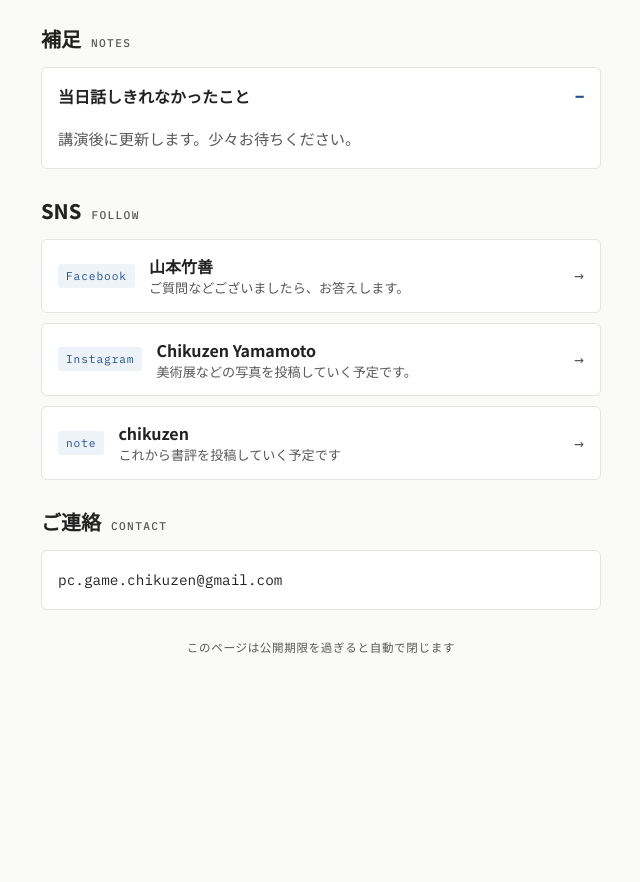
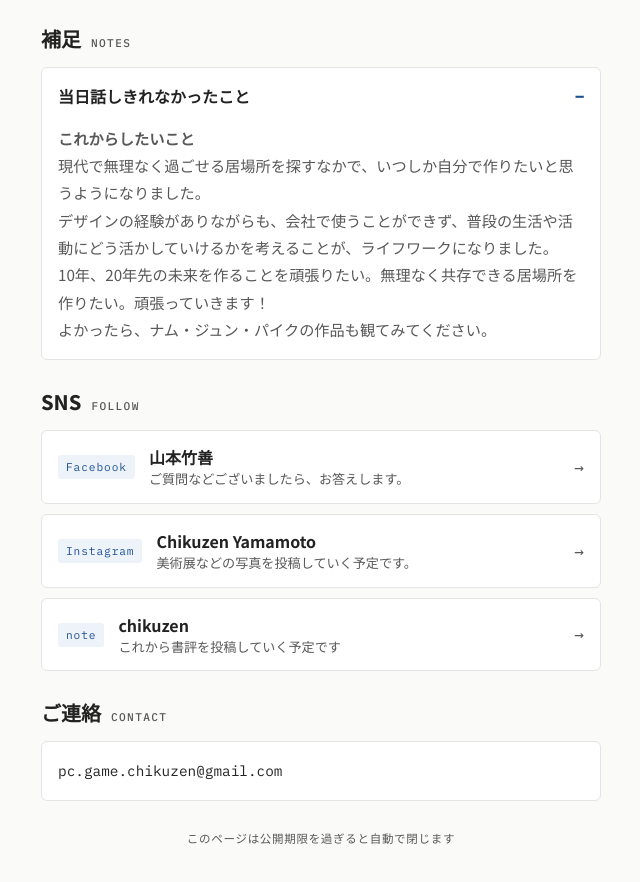
Before and after one commit to zen-chick/kouen-guide, a plain HTML site: page index.html in a window 1280 px wide. Shown: the part 1841-2723 px from the top of the page, without its empty margins (319-959 px from the left). Before the commit the page ends 2556 px from the top, so only its background shows below. Drawn offline with Linux system fonts and the light colour scheme.

Commit message:
Update notes section (#2)
Co-authored-by: zen-chick <261711201+zen-chick@users.noreply.github.com>
Co-authored-by: Copilot <223556219+Copilot@users.noreply.github.com>

```diff
--- a/index.html
+++ b/index.html
@@ -204,7 +204,13 @@ body.is-ended #ended { display: block; }
       <h2>補足 <small>Notes</small></h2>
       <details open>
         <summary>当日話しきれなかったこと</summary>
-        <div>講演後に更新します。少々お待ちください。</div>
+        <div>
+          <p><b>これからしたいこと</b></p>
+          <p>現代で無理なく過ごせる居場所を探すなかで、いつしか自分で作りたいと思うようになりました。</p>
+          <p>デザインの経験がありながらも、会社で使うことができず、普段の生活や活動にどう活かしていけるかを考えることが、ライフワークになりました。</p>
+          <p>10年、20年先の未来を作ることを頑張りたい。無理なく共存できる居場所を作りたい。頑張っていきます！</p>
+          <p>よかったら、ナム・ジュン・パイクの作品も観てみてください。</p>
+        </div>
       </details>
     </section>
 
```
